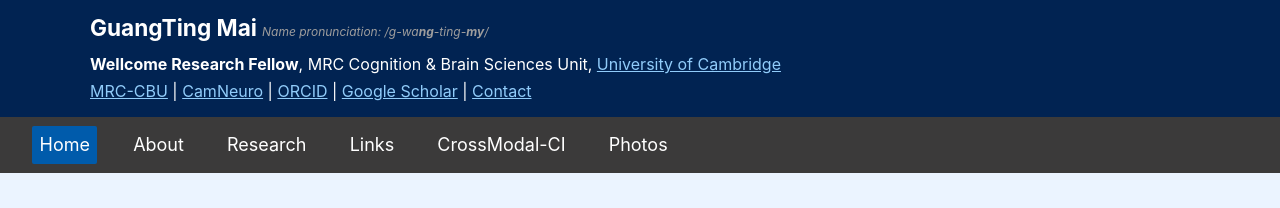
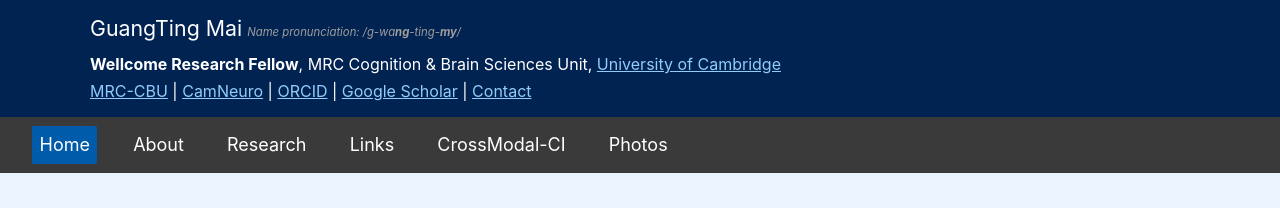
Before and after one commit to guangtingmai/guangtingmai.github.io, a Jekyll site: the page built from _pages/readme.html, in a window 1280 px wide. Shown: the top 208 px of the page. Built offline with Jekyll 4.4.1, drawn with Linux system fonts in a browser that asks for light colours.

Commit message:
Update _config.yml

```diff
--- a/_config.yml
+++ b/_config.yml
@@ -23,7 +23,7 @@ repository               : "guangtingmai/guangtingmai.github.io"
 author:
   # Biographic information
   avatar           : "profile.jpg"
-  name             : '<span style="font-size:17pt;line-height:1.1"><strong>GuangTing Mai</strong></span> <span style="font-size:9pt;color:#9e9d9d;line-height:1.1"><i>Name pronunciation: /g-wa<strong>ng</strong>-ting-<strong>my</strong>/</i></span>'
+  name             : '<span style="font-size:16pt;line-height:1.1">GuangTing Mai</span> <span style="font-size:8.5pt;color:#9e9d9d;line-height:1.1"><i>Name pronunciation: /g-wa<strong>ng</strong>-ting-<strong>my</strong>/</i></span>'
   pronouns         : # example: "she/her"
   bio              : '<span style="font-size:12pt;"><strong>Wellcome Research Fellow</strong>, MRC Cognition & Brain Sciences Unit, <a href="https://www.cam.ac.uk/">University of Cambridge</a><br><a href="https://www.mrc-cbu.cam.ac.uk/people/guangting.mai/">MRC-CBU</a> | <a href="https://neuroscience.cam.ac.uk/member/gm832/">CamNeuro</a> | <a href="https://orcid.org/0000-0002-5618-7420">ORCID</a> | <a href="https://scholar.google.com/citations?user=bCQ03mIAAAAJ&hl=en">Google Scholar</a> | <a href="https://guangtingmai.github.io/contact/">Contact</a></span>'
   location         : # "UK"
```
